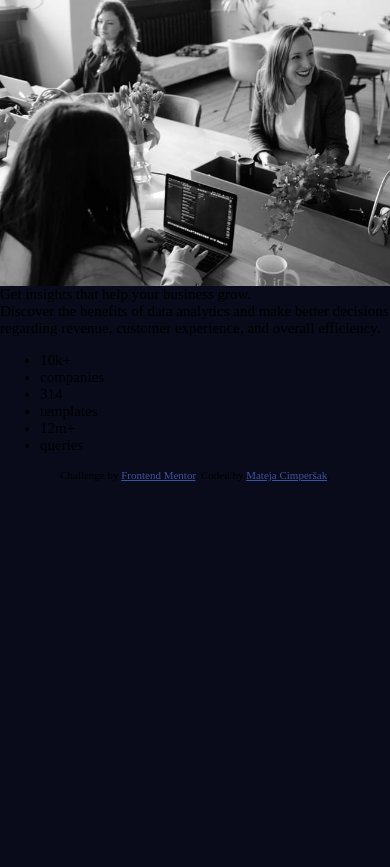
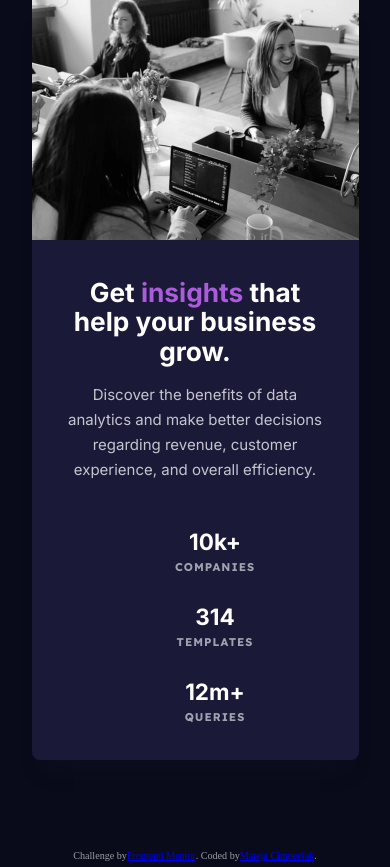
Before and after one commit to MatejaC/stats-preview-card-component, a plain HTML site: page index.html in a window 390 px wide. Before the commit the page ends 844 px from the top, so only its background shows below. Drawn offline with Linux system fonts and the light colour scheme.

Commit message:
styling for mobile, everything done so far except  main image

```diff
--- a/css/style.scss
+++ b/css/style.scss
@@ -86,19 +86,110 @@ html {
 body {
   background-color: $main-background;
   min-height: 100vh;
+  display: grid;
+  margin: 0 auto;
+  align-content: center;
+  justify-content: center;
 }
 
+.card {
+  box-shadow: 0px 20px 20px -10px rgba(23, 25, 41, 0.203087);
+  border-radius: 8px;
+  max-width: 327px;
+  display: flex;
+  flex-direction: column;
+  align-items: center;
+  justify-content: center;
+  background: $card-background;
+}
 
+.image {
+  width: 327px;
+  height: 240px;
+  border-radius: 8px 8px 0 0;
+  -webkit-border-radius: 8px 8px 0 0;
+  -moz-border-radius: 8px 8px 0 0;
+  -ms-border-radius: 8px 8px 0 0;
+  -o-border-radius: 8px 8px 0 0;
+}
 
-
-
-
-
-.attribution {
-  font-size: 11px;
+.heading {
+  font-family: $Inter;
+  font-style: normal;
+  font-weight: bold;
+  font-size: 1.75rem;
+  line-height: 114%;
+  color: $white--main-heading-stats;
+  padding-top: 2.5rem;
+  margin-bottom: 1rem;
+  width: 264px;
   text-align: center;
 }
 
-.attribution a {
-  color: hsl(228, 45%, 44%);
+span {
+  color: $accent-color;
 }
+
+.main-paragraph {
+  font-family: Inter;
+  font-style: normal;
+  font-weight: normal;
+  font-size: 15px;
+  line-height: 167%;
+  text-align: center;
+  max-width: 264px;
+  color: $main-paragraph-white;
+  margin-bottom: 2rem;
+}
+
+.stats ul {
+  list-style: none;
+  display: flex;
+  flex-direction: column;
+  align-items: center;
+  justify-content: space-between;
+  margin-bottom: .5rem;
+}
+
+.stats li:nth-of-type(2n){
+padding-bottom:1.5rem;
+}
+
+.stats__numbers {
+  color: $white--main-heading-stats;
+  font-family: $Inter;
+  font-weight: bold;
+  font-size: 1.5rem;
+  line-height: 29px;
+  text-align: center;
+}
+
+.stats__text {
+  color: $stat-heading-swhite;
+  align-items: center;
+  font-family: $Lexend-Deca;
+  font-style: normal;
+  font-weight: normal;
+  font-size: 0.75rem;
+  line-height: 208%;
+  text-align: center;
+  letter-spacing: 1px;
+  text-transform: uppercase;
+}
+
+.attribution {
+  color:$stat-heading-swhite;
+  display: flex;
+  flex-direction: row;
+  font-size: .675rem;
+  text-align: center;
+  justify-content: center;
+  margin-top: 6rem;
+  margin-bottom: .4rem;
+
+  & {
+    .attribution a {
+      color: hsl(228, 45%, 44%);
+    }
+  }
+}
```
Also changed, not shown: css/style.css, 1 other file.
